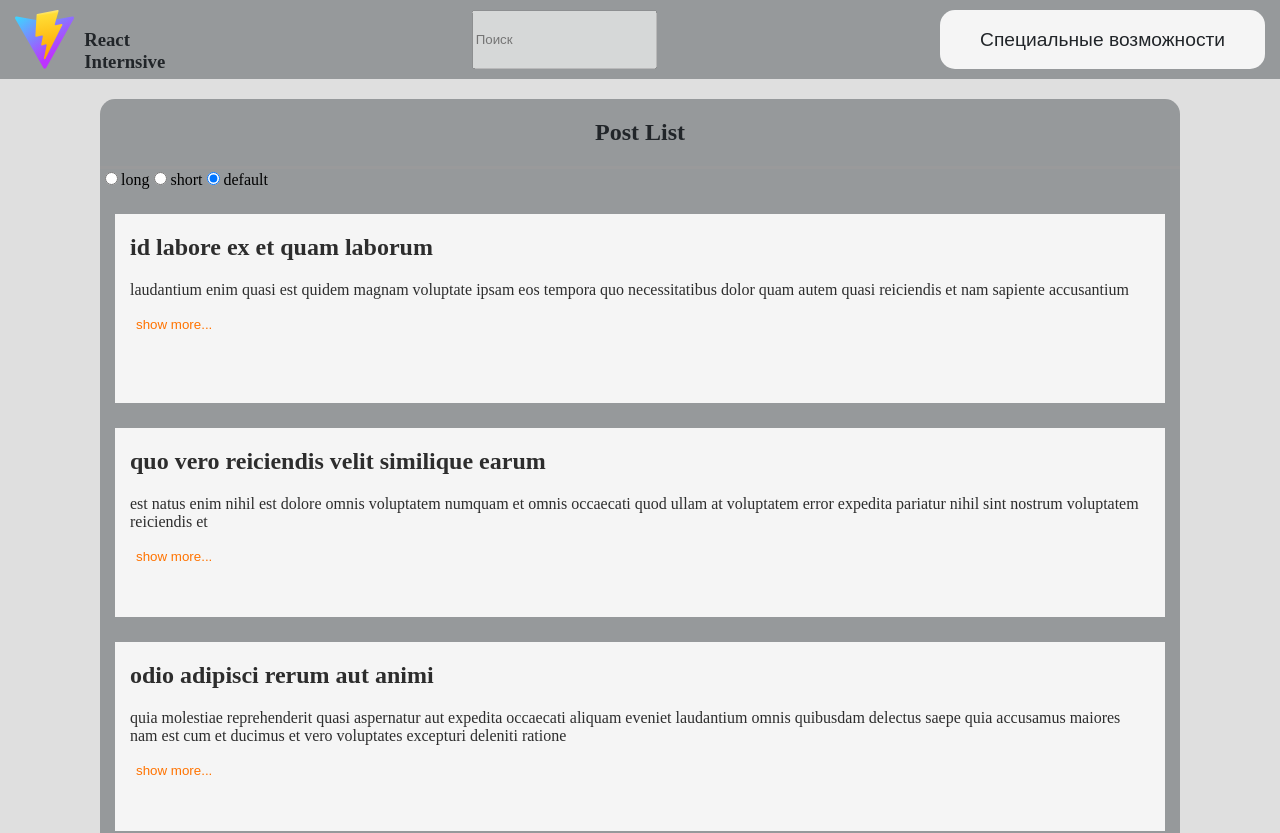
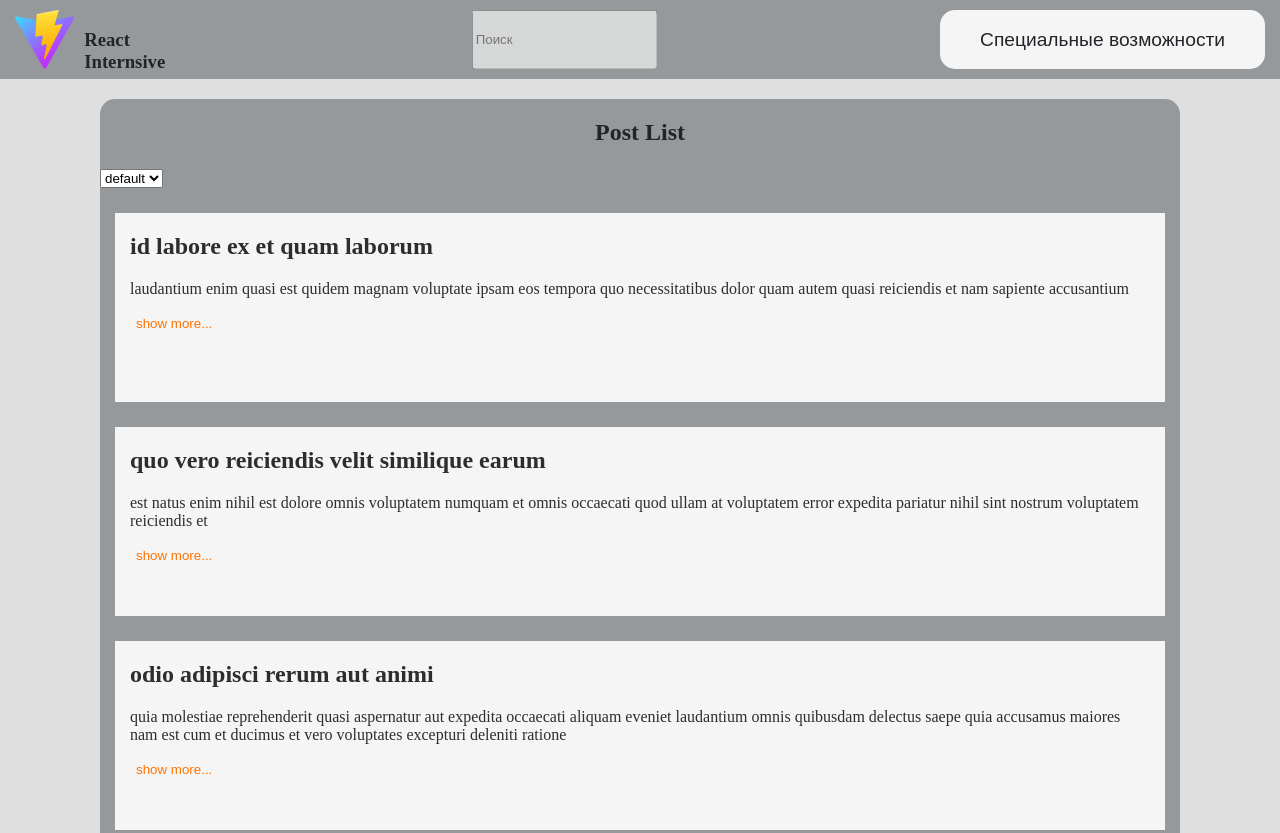
Before and after one commit to RVS-prof/react-intensive, a React (Vite) app: page / in a window 1280 px wide. Shown: the top 833 px of the page. Built offline with nearby package versions, Linux system fonts and the light colour scheme.

Commit message:
fix: changed the radio to a list

```diff
--- a/src/features/PostLengthFilter/ui/PostLengthFilter.tsx
+++ b/src/features/PostLengthFilter/ui/PostLengthFilter.tsx
@@ -1,18 +1,5 @@
+import MySelect from "../../../shared/ui/Select/select";
 import type { IByLength, ISetterByLength} from "../../../types/types"
-
-
-interface RadioOption {
-  value: string;
-  label: string;
-}
-
-interface RadioGroupProps {
-  options: RadioOption[];
-  value?: string;
-  onChange?: (value: string) => void;
-  name: string;
-}
-
 
 const PostLengthFilter = (props : ISetterByLength ) => {
   const lengthArray : IByLength[] = ["long" , "short" , "default"]
@@ -23,18 +10,7 @@ const PostLengthFilter = (props : ISetterByLength ) => {
 
   return (
     <form>
-      {lengthArray.map((el : IByLength) => {
-        return <label key={el} className="radio-label">
-          <input
-            type="radio"
-            name={'checkLength'}
-            value={el}
-            checked={el === props.lengthL}
-            onChange={(e : any) => handleChange(e.target.value)}
-          />
-          <span>{el}</span>
-        </label>
-      })}
+      <MySelect options={lengthArray} value={props.lengthL} onChange={handleChange}/>
     </form>
   )
 }
--- /dev/null
+++ b/src/shared/ui/Select/select.tsx
@@ -0,0 +1,17 @@
+
+const MySelect = ({options, value, onChange} : any) => {
+  return (
+    <select
+      value={value}
+      onChange={event => onChange(event.target.value)}
+    >
+      {options.map((option: any) =>
+        <option key={option} value={option}>
+          {option}
+        </option>
+      )}
+    </select>
+  )
+}
+
+export default MySelect
```
